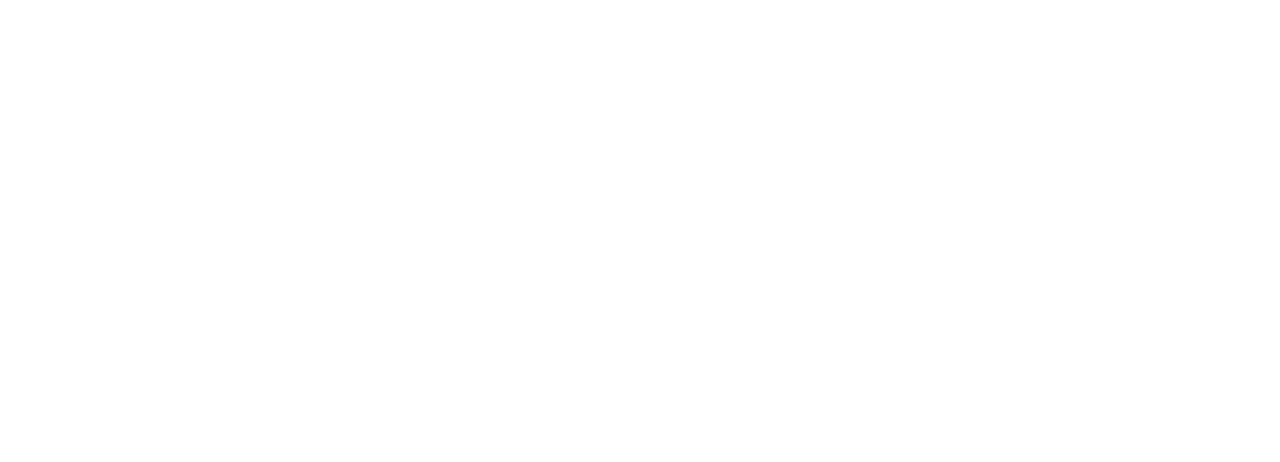
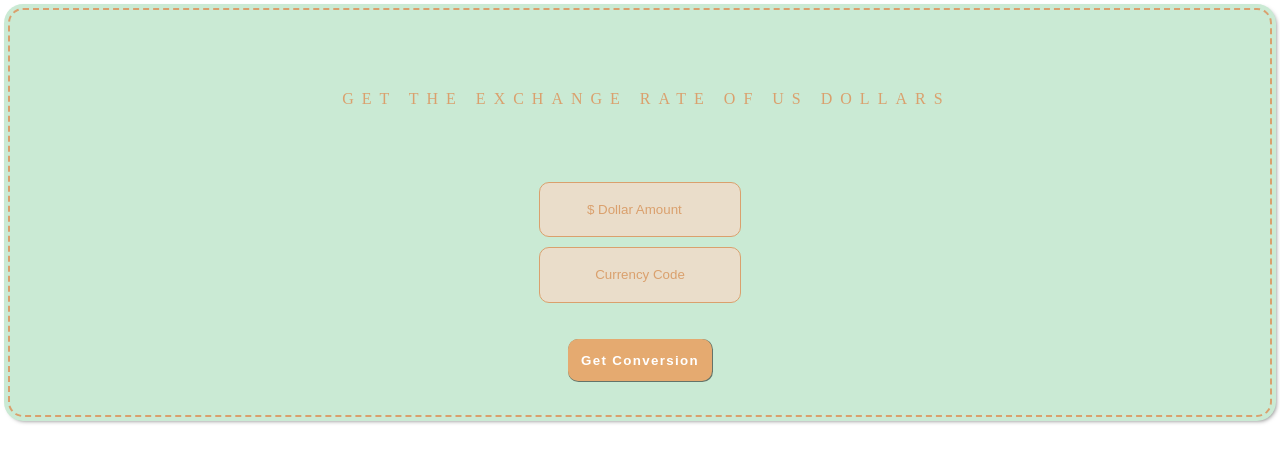
Before and after one commit to SuzSch/Currency-Exchanger, a website built with webpack: page src/index.html in a window 1280 px wide. Built offline with nearby package versions, Linux system fonts and the light colour scheme.

Commit message:
update css and html.

```diff
--- a/src/css/styles.css
+++ b/src/css/styles.css
@@ -0,0 +1,68 @@
+.form {
+  display: flex;
+  flex-direction: column;
+  gap: 10px;
+  padding-top: 3em;
+  padding-left: 2.8em;
+  padding-right: 2.8em;
+  padding-bottom: 2.1em;
+  border: 2px dashed #DAA06D;
+  border-radius: 15px;
+  background-color: #caead4;
+  box-shadow: 0 0 0 4px #caead4, 2px 2px 4px 2px rgba(0, 0, 0, 0.5);
+  transition: .4s ease-in-out;
+}
+
+::placeholder {
+  color: #DAA06D;
+  text-align: center;
+}
+
+.form .heading {
+  padding-left: 0.8em;
+  color: #DAA06D;
+  background-color: transparent;
+  letter-spacing: .5em;
+  text-align: center;
+  padding-top: 1em;
+  padding-bottom: 3em;
+  text-shadow: inset -1px -1px 1px #DAA06D;
+}
+
+.form .input {
+  align-self: center;
+  outline: none;
+  padding: 0.5em;
+  border: 1px solid #DAA06D;
+  color: #DAA06D;
+  width: 14em;
+  height: 3em;
+  border-radius: 10px;
+  background-color: #EADDCA;
+  text-align: center;
+
+}
+
+.form .btn {
+  align-self: center;
+  margin-top: 2em;
+  border-radius: 10px;
+  outline: none;
+  border: none;
+  color: white;
+  background-color: #E5AA70;
+  font-weight: bold;
+  letter-spacing: 0.1em;
+  transition: .4s ease-in-out opacity, .1s ease-in-out active;
+  padding: 1em;
+  box-shadow: 0.5px 0.5px 0.5px 0.5px rgba(0, 0, 0, 0.5);
+}
+
+.form .btn:hover {
+  opacity: 0.8;
+}
+
+.form .btn:active {
+  transform: translateX(0.1em) translateY(0.1em);
+  box-shadow: none;
+}
--- a/src/index.html
+++ b/src/index.html
@@ -2,12 +2,16 @@
 <html lang="en">
 
 <head>
-
   <title>Currency Exchanger</title>
 </head>
 
 <body>
-
+  <form class="form">
+    <p class="heading">GET THE EXCHANGE RATE OF US DOLLARS </p>
+    <input placeholder=" $ Dollar Amount" class="input" type="number">
+    <input placeholder="Currency Code" class="input" type="password">
+    <button class="btn">Get Conversion</button>
+  </form>
 </body>
 
 </html>
```
